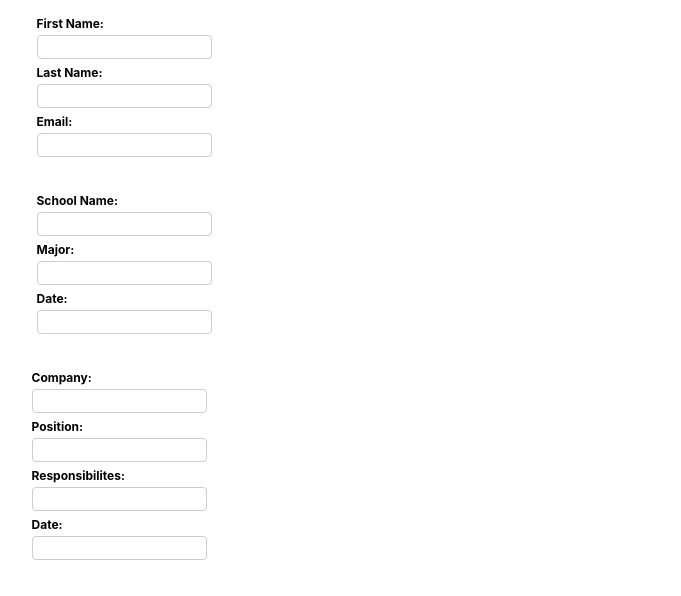
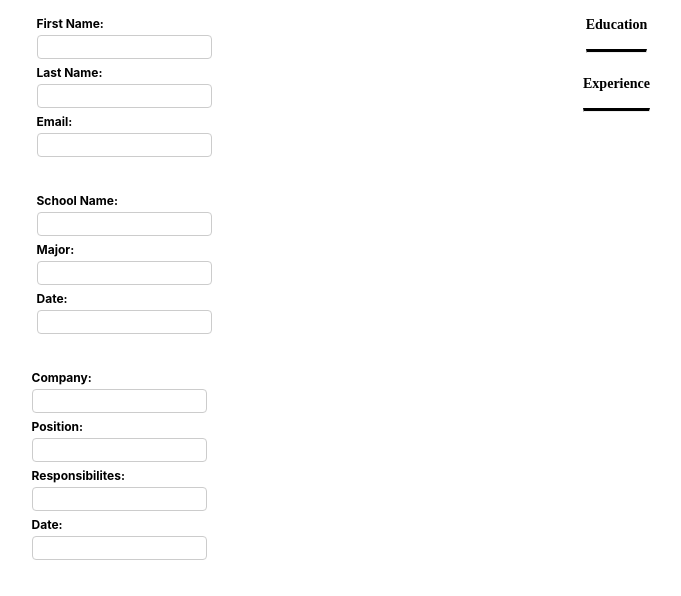
Before and after one commit to nekMont/CV-Application, a React (Vite) app in the folder cv-application/: page / in a window 1280 px wide. Shown: the top 596 px of the page, without its empty margins (181-862 px from the left). Built offline with nearby package versions, Linux system fonts and the light colour scheme.

Commit message:
fixed text-align issue, added experience and put TODO's on lines 46 & 47 of App.jsx

```diff
--- a/cv-application/src/App.css
+++ b/cv-application/src/App.css
@@ -5,11 +5,9 @@ body {
   min-height: 100vh; /* Full viewport height */
   margin: 0; /* Remove default margin */
 }
-.resume {
-  display: flex;
-  justify-content: center;
-  align-items: center;
-  flex-direction: column;
+
+.solid {
+  border-top: 3px solid black;
 }
 
 .infoBox {
@@ -19,10 +17,21 @@ body {
 }
 
 .resume {
+  display: flex;
+  justify-content: center;
+  align-items: center;
+  flex-direction: column;
   margin-left: 10px;
   color: black;
   font-family: "Times New Roman", Times, serif;
   font-size: 12px;
+  text-align: center;
+}
+
+.personalInformation {
+  display: flex;
+  justify-content: center;
+  align-items: center;
 }
 
 .sheet {
--- a/cv-application/src/App.jsx
+++ b/cv-application/src/App.jsx
@@ -1,6 +1,4 @@
 import { useState } from "react";
-import reactLogo from "./assets/react.svg";
-import viteLogo from "/vite.svg";
 import EducationalExperience from "./components/education/Education.jsx";
 import UserInformation from "./components/userInformation/userInformation.jsx";
 import PersonalExperience from "./components/experience/Experience.jsx";
@@ -44,6 +42,9 @@ function App() {
           setDate={setDate}
         />
       </div>
+
+      {/* TODO: Need to re work so that a useState generates the header of each subject. we want to enter */}
+      {/* TODO: also probably need to look into grids and practice that so that I can format the "sheet tot he specifics I want" */}
       <div className="sheet">
         <div className="resume">
           <div className="personalInformation">
@@ -54,6 +55,8 @@ function App() {
             />
           </div>
           <div className="education">
+            <h3>Education</h3>
+            <hr className="solid"></hr>
             <DisplayEducation
               schoolName={schoolName}
               major={major}
@@ -62,6 +65,8 @@ function App() {
           </div>
 
           <div className="experience">
+            <h3>Experience</h3>
+            <hr className="solid"></hr>
             <DisplayExperience
               company={company}
               position={position}
--- a/cv-application/src/components/Display/Display.module.css
+++ b/cv-application/src/components/Display/Display.module.css
@@ -10,10 +10,3 @@ p {
   flex-direction: column;
   width: 100%;
 }
-.name,
-.email {
-  display: flex;
-  justify-content: center;
-  align-items: center;
-  width: 100%;
-}
--- a/cv-application/src/components/Display/DisplayComponent.jsx
+++ b/cv-application/src/components/Display/DisplayComponent.jsx
@@ -3,14 +3,11 @@ import "./Display.module.css";
 export default function DisplayComponent({ firstName, lastName, email }) {
   return (
     <div className="formatting">
-      <div className="name">
-        <p>
-          {firstName} {lastName}
-        </p>
-      </div>
-      <div className="email">
-        <p>{email}</p>
-      </div>
+      <p>
+        {firstName} {lastName}
+      </p>
+
+      <span>{email}</span>
     </div>
   );
 }
```
